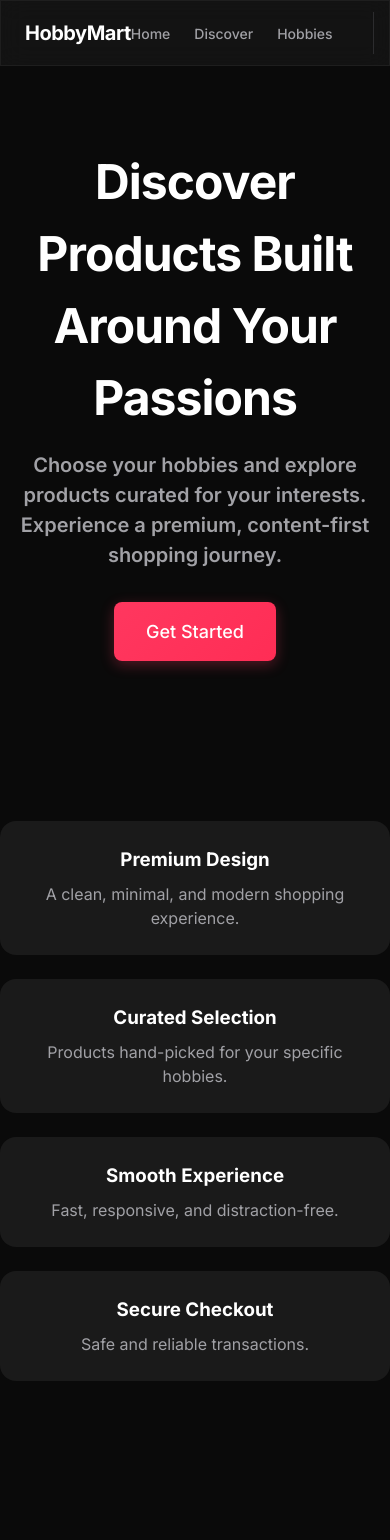
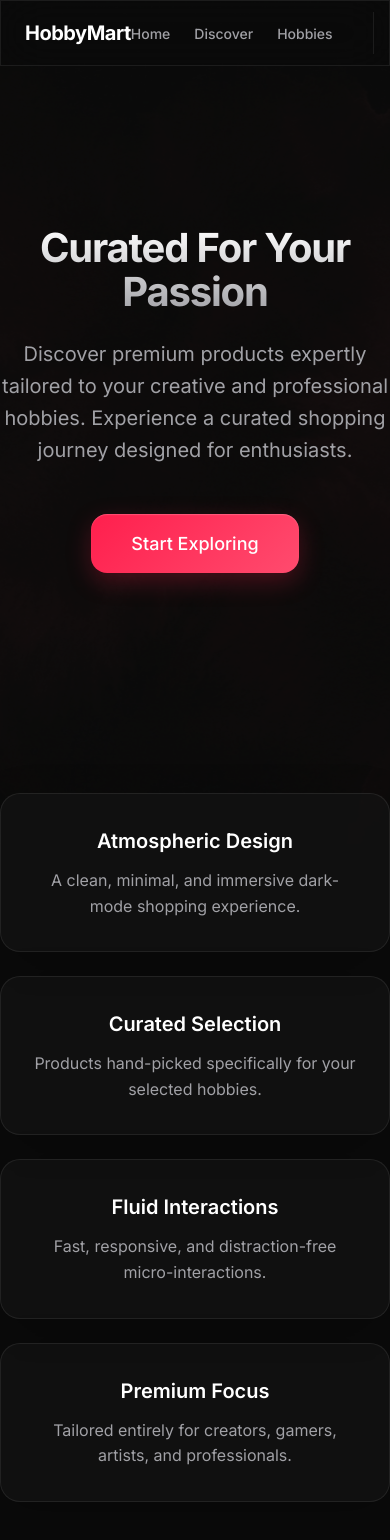
Before and after one commit to Agrim-2607/E-Commerce, a React app in the folder frontend/: page / in a window 390 px wide. Shown: the top 1540 px of the page. Before the commit the page ends 1461 px from the top, so only its background shows below. Built offline with nearby package versions, Linux system fonts and the light colour scheme; no server answers; the HTML template or start-up script is replaced by a standard one.

Commit message:
UI Redesign: Premium dark theme, texture, glassmorphism, responsive hobby grid

```diff
--- a/frontend/src/App.jsx
+++ b/frontend/src/App.jsx
@@ -17,6 +17,7 @@ function App() {
   return (
     <AuthProvider>
       <CartProvider>
+        <div className="texture-overlay"></div>
         <Router>
           <Navbar />
           <Routes>
--- a/frontend/src/index.css
+++ b/frontend/src/index.css
@@ -3,13 +3,13 @@
 :root {
   --bg-primary: #0A0A0A;
   --bg-secondary: #121212;
-  --bg-card: #1A1A1A;
-  --accent-primary: #FF375F;
-  --accent-secondary: #FF2D55;
+  --bg-card: rgba(20, 20, 20, 0.6);
+  --accent-primary: #FF1F4D;
+  --accent-secondary: #FF4B6E;
   --text-primary: #FFFFFF;
   --text-secondary: #A1A1A6;
-  --border-color: #2C2C2E;
-  --nav-bg: rgba(10, 10, 10, 0.8);
+  --border-color: rgba(255, 255, 255, 0.08);
+  --nav-bg: rgba(10, 10, 10, 0.7);
 
   --font-family: 'Inter', -apple-system, BlinkMacSystemFont, 'Segoe UI', Roboto, Helvetica, Arial, sans-serif;
 }
@@ -27,26 +27,39 @@ body {
   -webkit-font-smoothing: antialiased;
   -moz-osx-font-smoothing: grayscale;
   line-height: 1.5;
+  min-height: 100vh;
 }
 
-a {
-  color: inherit;
-  text-decoration: none;
+a { color: inherit; text-decoration: none; }
+ul { list-style: none; }
+
+/* Background Texture */
+.texture-overlay {
+  position: fixed;
+  top: 0;
+  left: 0;
+  width: 100%;
+  height: 100%;
+  background-image: url('/background-texture.png');
+  background-size: cover;
+  background-position: center;
+  background-repeat: no-repeat;
+  opacity: 0.12;
+  mix-blend-mode: screen;
+  pointer-events: none;
+  z-index: -1;
 }
 
-ul {
-  list-style: none;
-}
-
-/* Utilities */
-.container {
-  max-width: 1200px;
-  margin: 0 auto;
-  padding: 0 24px;
-}
-
-.section {
-  padding: 80px 0;
+/* Typography */
+.title-hero {
+  font-size: clamp(2.5rem, 6vw, 4.5rem);
+  font-weight: 700;
+  letter-spacing: -0.03em;
+  line-height: 1.1;
+  margin-bottom: 24px;
+  background: linear-gradient(180deg, #FFFFFF 0%, #A1A1A6 100%);
+  -webkit-background-clip: text;
+  -webkit-text-fill-color: transparent;
 }
 
 .title-large {
@@ -69,25 +82,38 @@ ul {
   margin-bottom: 8px;
 }
 
+/* Utilities */
+.container {
+  max-width: 1200px;
+  margin: 0 auto;
+  padding: 0 24px;
+}
+
+.section {
+  padding: 100px 0;
+}
+
 .text-muted {
   color: var(--text-secondary);
+  font-size: 1.125rem;
+  line-height: 1.6;
 }
 
 .text-center {
   text-align: center;
 }
 
-/* Base Components */
+/* Buttons */
 .btn {
   display: inline-flex;
   align-items: center;
   justify-content: center;
-  padding: 12px 24px;
-  border-radius: 8px;
+  padding: 14px 28px;
+  border-radius: 12px;
   font-weight: 500;
-  font-size: 1rem;
+  font-size: 1.125rem;
   cursor: pointer;
-  transition: all 0.2s ease;
+  transition: all 0.3s cubic-bezier(0.16, 1, 0.3, 1);
   border: none;
   gap: 8px;
 }
@@ -95,107 +121,169 @@ ul {
 .btn-primary {
   background: linear-gradient(135deg, var(--accent-primary), var(--accent-secondary));
   color: #fff;
-  box-shadow: 0 4px 14px rgba(255, 55, 95, 0.3);
+  box-shadow: 0 8px 24px rgba(255, 31, 77, 0.25), inset 0 1px 1px rgba(255, 255, 255, 0.2);
 }
 
 .btn-primary:hover {
-  transform: translateY(-2px);
-  box-shadow: 0 6px 20px rgba(255, 55, 95, 0.4);
+  transform: translateY(-2px) scale(1.02);
+  box-shadow: 0 12px 32px rgba(255, 31, 77, 0.35), inset 0 1px 1px rgba(255, 255, 255, 0.3);
   filter: brightness(1.1);
 }
 
+.btn-primary:active {
+  transform: scale(0.98);
+}
+
 .btn-secondary {
-  background-color: var(--bg-card);
+  background-color: rgba(255, 255, 255, 0.05);
   color: var(--text-primary);
+  border: 1px solid var(--border-color);
+  backdrop-filter: blur(8px);
+}
+
+.btn-secondary:hover {
+  background-color: rgba(255, 255, 255, 0.1);
+  border-color: rgba(255, 255, 255, 0.2);
+}
+
+/* Glass & Cards */
+.glass {
+  background: var(--bg-card);
+  backdrop-filter: blur(24px);
+  -webkit-backdrop-filter: blur(24px);
   border: 1px solid var(--border-color);
 }
 
-.btn-secondary:hover {
-  background-color: var(--border-color);
-}
-
 .card {
-  background-color: var(--bg-card);
-  border-radius: 16px;
-  padding: 24px;
-  border: 1px solid transparent;
-  transition: all 0.3s ease;
+  background: var(--bg-card);
+  backdrop-filter: blur(16px);
+  border-radius: 20px;
+  padding: 32px;
+  border: 1px solid var(--border-color);
+  transition: all 0.4s cubic-bezier(0.16, 1, 0.3, 1);
+  box-shadow: 0 10px 40px rgba(0, 0, 0, 0.2);
 }
 
 .card:hover {
-  transform: translateY(-4px);
-  border-color: var(--border-color);
-  box-shadow: 0 10px 30px rgba(0,0,0,0.5);
+  transform: translateY(-6px);
+  border-color: rgba(255, 255, 255, 0.15);
+  box-shadow: 0 20px 40px rgba(0, 0, 0, 0.4), 0 0 40px rgba(255, 31, 77, 0.05);
 }
 
-.input-group {
+/* Hobby Selection Cards */
+.hobby-card {
+  cursor: pointer;
   display: flex;
   flex-direction: column;
-  gap: 8px;
-  margin-bottom: 16px;
+  align-items: center;
+  justify-content: center;
+  text-align: center;
+  position: relative;
+  overflow: hidden;
+  min-height: 200px;
 }
 
-.input-group label {
-  font-size: 0.875rem;
-  color: var(--text-secondary);
+.hobby-card::before {
+  content: '';
+  position: absolute;
+  top: 0; left: 0; right: 0; bottom: 0;
+  border-radius: inherit;
+  padding: 1px;
+  background: linear-gradient(135deg, rgba(255, 31, 77, 0.5), transparent);
+  -webkit-mask: linear-gradient(#fff 0 0) content-box, linear-gradient(#fff 0 0);
+  -webkit-mask-composite: xor;
+  mask-composite: exclude;
+  opacity: 0;
+  transition: opacity 0.4s ease;
+  pointer-events: none;
 }
 
-.input {
-  background-color: var(--bg-secondary);
-  border: 1px solid var(--border-color);
-  color: var(--text-primary);
-  padding: 12px 16px;
-  border-radius: 8px;
-  font-size: 1rem;
-  font-family: inherit;
-  transition: border-color 0.2s;
+.hobby-card:hover::before {
+  opacity: 1;
 }
 
-.input:focus {
-  outline: none;
+.hobby-card.selected {
+  background: rgba(255, 31, 77, 0.05);
   border-color: var(--accent-primary);
+  box-shadow: 0 0 30px rgba(255, 31, 77, 0.15), inset 0 0 20px rgba(255, 31, 77, 0.05);
+  transform: scale(1.02);
 }
 
-/* Glassmorphism */
-.glass {
-  background: rgba(26, 26, 26, 0.6);
-  backdrop-filter: blur(12px);
-  -webkit-backdrop-filter: blur(12px);
-  border: 1px solid rgba(255, 255, 255, 0.05);
+.hobby-card.selected::before {
+  opacity: 1;
+  background: linear-gradient(135deg, var(--accent-primary), transparent);
 }
 
-/* Grid Layouts */
+.hobby-icon {
+  transition: all 0.4s cubic-bezier(0.16, 1, 0.3, 1);
+  color: var(--text-primary);
+  margin-bottom: 20px;
+}
+
+.hobby-card:hover .hobby-icon {
+  transform: scale(1.1);
+  color: var(--accent-primary);
+}
+
+.hobby-card.selected .hobby-icon {
+  color: var(--accent-primary);
+}
+
+/* Grids */
 .grid-4 {
   display: grid;
-  grid-template-columns: repeat(1, 1fr);
+  grid-template-columns: 1fr;
   gap: 24px;
 }
 
-@media (min-width: 768px) {
-  .grid-4 {
-    grid-template-columns: repeat(2, 1fr);
-  }
+@media (min-width: 640px) {
+  .grid-4 { grid-template-columns: repeat(2, 1fr); }
 }
 
 @media (min-width: 1024px) {
-  .grid-4 {
-    grid-template-columns: repeat(4, 1fr);
-  }
+  .grid-4 { grid-template-columns: repeat(4, 1fr); gap: 32px; }
 }
 
+/* Forms */
+.input-group { display: flex; flex-direction: column; gap: 8px; margin-bottom: 20px; }
+.input-group label { font-size: 0.875rem; color: var(--text-secondary); font-weight: 500; }
+.input {
+  background-color: rgba(255,255,255,0.03);
+  border: 1px solid var(--border-color);
+  color: var(--text-primary);
+  padding: 14px 16px;
+  border-radius: 10px;
+  font-size: 1rem;
+  transition: all 0.2s ease;
+}
+.input:focus { outline: none; border-color: var(--accent-primary); background-color: rgba(255,255,255,0.05); }
+
 /* Animations */
-@keyframes fadeIn {
-  from { opacity: 0; transform: translateY(10px); }
+@keyframes fadeUp {
+  from { opacity: 0; transform: translateY(30px); }
   to { opacity: 1; transform: translateY(0); }
 }
 
-.animate-fade-in {
-  animation: fadeIn 0.5s ease forwards;
+.animate-fade-up {
+  opacity: 0;
+  animation: fadeUp 0.8s cubic-bezier(0.16, 1, 0.3, 1) forwards;
 }
 
-/* Layout Utilities */
+.stagger-1 { animation-delay: 0.1s; }
+.stagger-2 { animation-delay: 0.2s; }
+.stagger-3 { animation-delay: 0.3s; }
+.stagger-4 { animation-delay: 0.4s; }
+
 .flex { display: flex; }
 .items-center { align-items: center; }
 .justify-between { justify-content: space-between; }
 .gap-4 { gap: 16px; }
 .gap-2 { gap: 8px; }
+
+/* Navbar Overrides to blend */
+nav {
+  background: var(--nav-bg) !important;
+  backdrop-filter: blur(20px);
+  -webkit-backdrop-filter: blur(20px);
+  border-bottom: 1px solid rgba(255, 255, 255, 0.05);
+}
--- a/frontend/src/pages/LandingPage.jsx
+++ b/frontend/src/pages/LandingPage.jsx
@@ -3,33 +3,38 @@ import { Link } from 'react-router-dom';
 
 const LandingPage = () => {
   return (
-    <div className="landing-page animate-fade-in">
-      <section className="hero section text-center container">
-        <h1 className="title-large">Discover Products Built Around Your Passions</h1>
-        <p className="title-card text-muted" style={{ maxWidth: '600px', margin: '0 auto 32px' }}>
-          Choose your hobbies and explore products curated for your interests. Experience a premium, content-first shopping journey.
+    <div className="landing-page">
+      <section className="hero section text-center container" style={{ paddingTop: '160px', paddingBottom: '120px' }}>
+        <h1 className="title-hero animate-fade-up stagger-1">
+          Curated For Your Passion
+        </h1>
+        <p className="text-muted animate-fade-up stagger-2" style={{ maxWidth: '640px', margin: '0 auto 48px', fontSize: '1.25rem' }}>
+          Discover premium products expertly tailored to your creative and professional hobbies. Experience a curated shopping journey designed for enthusiasts.
         </p>
-        <Link to="/hobbies" className="btn btn-primary" style={{ fontSize: '1.125rem', padding: '16px 32px' }}>
-          Get Started
-        </Link>
+        <div className="animate-fade-up stagger-3">
+          <Link to="/hobbies" className="btn btn-primary" style={{ fontSize: '1.125rem', padding: '16px 40px', borderRadius: '16px' }}>
+            Start Exploring
+          </Link>
+        </div>
       </section>
+
       <section className="container section">
-        <div className="grid-4">
-          <div className="card text-center">
-            <h3>Premium Design</h3>
-            <p className="text-muted" style={{marginTop: '8px'}}>A clean, minimal, and modern shopping experience.</p>
+        <div className="grid-4 animate-fade-up stagger-4">
+          <div className="card glass text-center">
+            <h3 className="title-card" style={{ color: '#fff' }}>Atmospheric Design</h3>
+            <p className="text-muted" style={{marginTop: '12px', fontSize: '1rem'}}>A clean, minimal, and immersive dark-mode shopping experience.</p>
           </div>
-          <div className="card text-center">
-            <h3>Curated Selection</h3>
-            <p className="text-muted" style={{marginTop: '8px'}}>Products hand-picked for your specific hobbies.</p>
+          <div className="card glass text-center">
+            <h3 className="title-card" style={{ color: '#fff' }}>Curated Selection</h3>
+            <p className="text-muted" style={{marginTop: '12px', fontSize: '1rem'}}>Products hand-picked specifically for your selected hobbies.</p>
           </div>
-          <div className="card text-center">
-            <h3>Smooth Experience</h3>
-            <p className="text-muted" style={{marginTop: '8px'}}>Fast, responsive, and distraction-free.</p>
+          <div className="card glass text-center">
+            <h3 className="title-card" style={{ color: '#fff' }}>Fluid Interactions</h3>
+            <p className="text-muted" style={{marginTop: '12px', fontSize: '1rem'}}>Fast, responsive, and distraction-free micro-interactions.</p>
           </div>
-          <div className="card text-center">
-            <h3>Secure Checkout</h3>
-            <p className="text-muted" style={{marginTop: '8px'}}>Safe and reliable transactions.</p>
+          <div className="card glass text-center">
+            <h3 className="title-card" style={{ color: '#fff' }}>Premium Focus</h3>
+            <p className="text-muted" style={{marginTop: '12px', fontSize: '1rem'}}>Tailored entirely for creators, gamers, artists, and professionals.</p>
           </div>
         </div>
       </section>
```
Also changed, not shown: frontend/src/pages/HobbySelectionPage.jsx (+16 -15 lines), frontend/public/background-texture.png (added).
